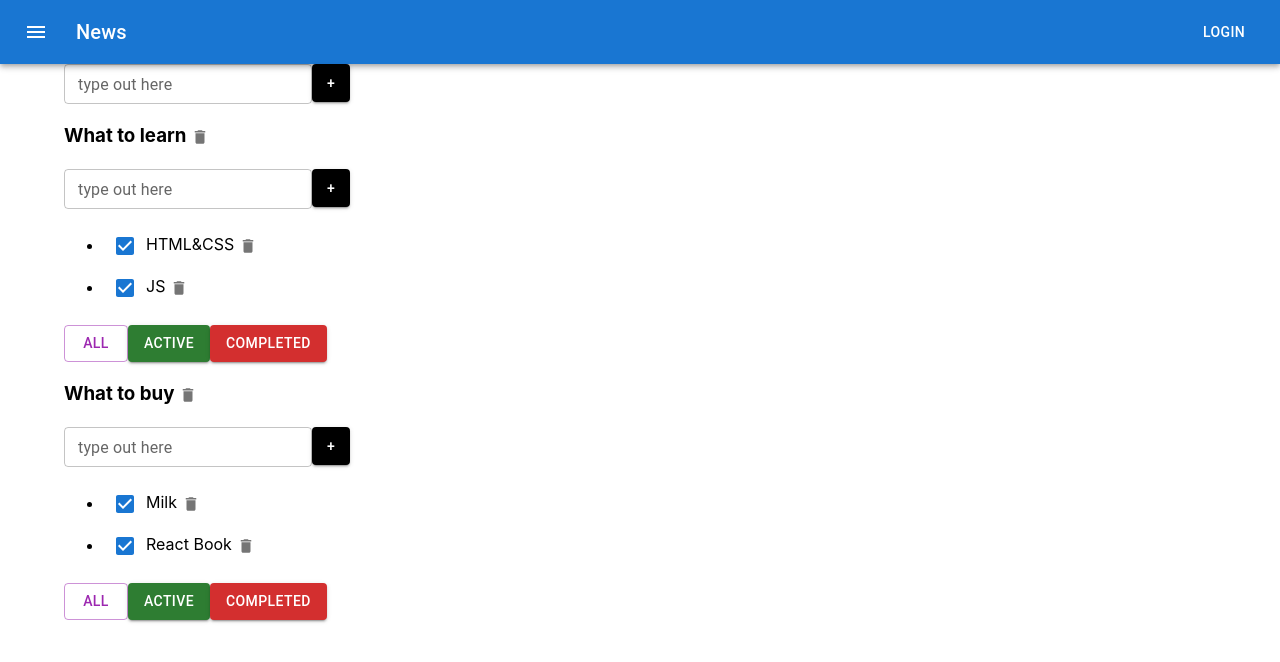
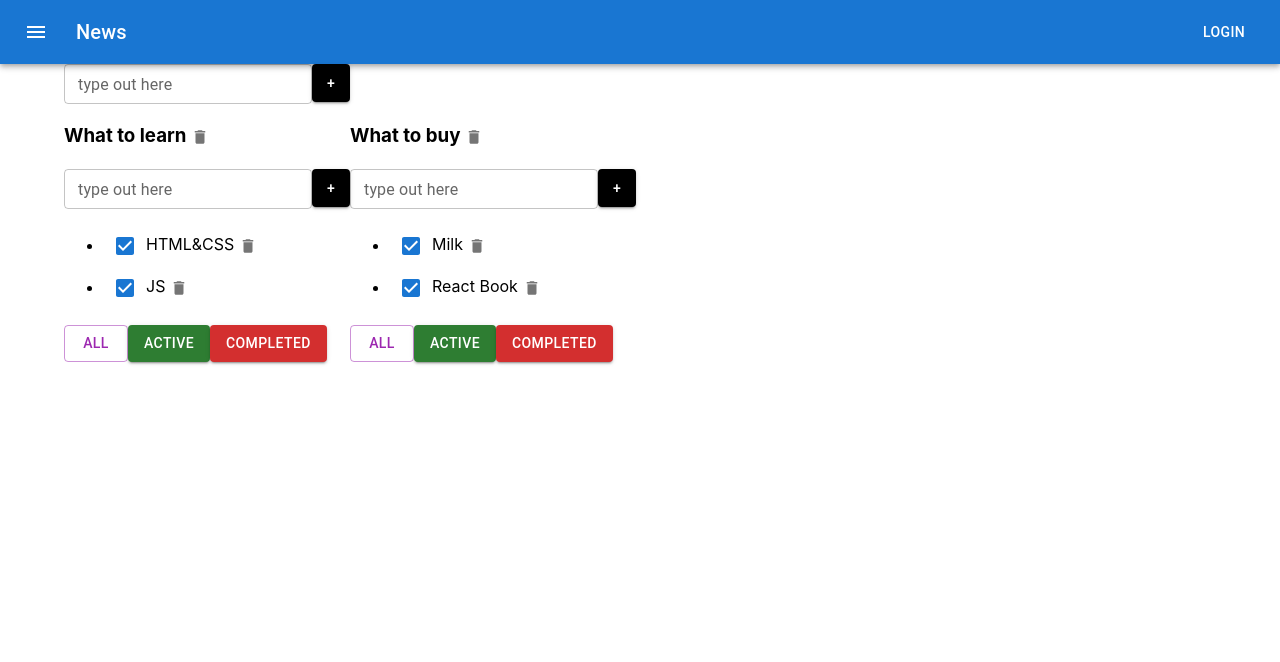
Before and after one commit to WhiteQuennAnn/todolist_01, a React (Create React App) app: page / in a window 1280 px wide. Shown: the top 662 px of the page. Built offline with nearby package versions, Linux system fonts and the light colour scheme.

Commit message:
lesson 7

```diff
--- a/src/App.tsx
+++ b/src/App.tsx
@@ -4,7 +4,7 @@ import {TaskType, Todolist} from './Todolist';
 import {v1} from 'uuid';
 import {AddItemForm} from './AddItemForm';
 import ButtonAppBar from "./ButtonAppBar";
-import {Container} from "@mui/material";
+import {Container, Grid} from "@mui/material";
 
 export type FilterValuesType = "all" | "active" | "completed";
 type TodolistType = {
@@ -125,7 +125,11 @@ function App() {
             <ButtonAppBar/>
 
             <Container fixed>
+                <Grid container>
                     <AddItemForm addItem={addTodolist}/>
+                </Grid>
+
+                <Grid container>
                     {
                         todolists.map(tl => {
                             let allTodolistTasks = tasks[tl.id];
@@ -154,6 +158,8 @@ function App() {
                             />
                         })
                     }
+                </Grid>
+
             </Container>
 
 
```
Lines whose indentation alone changed are shown as unchanged.
